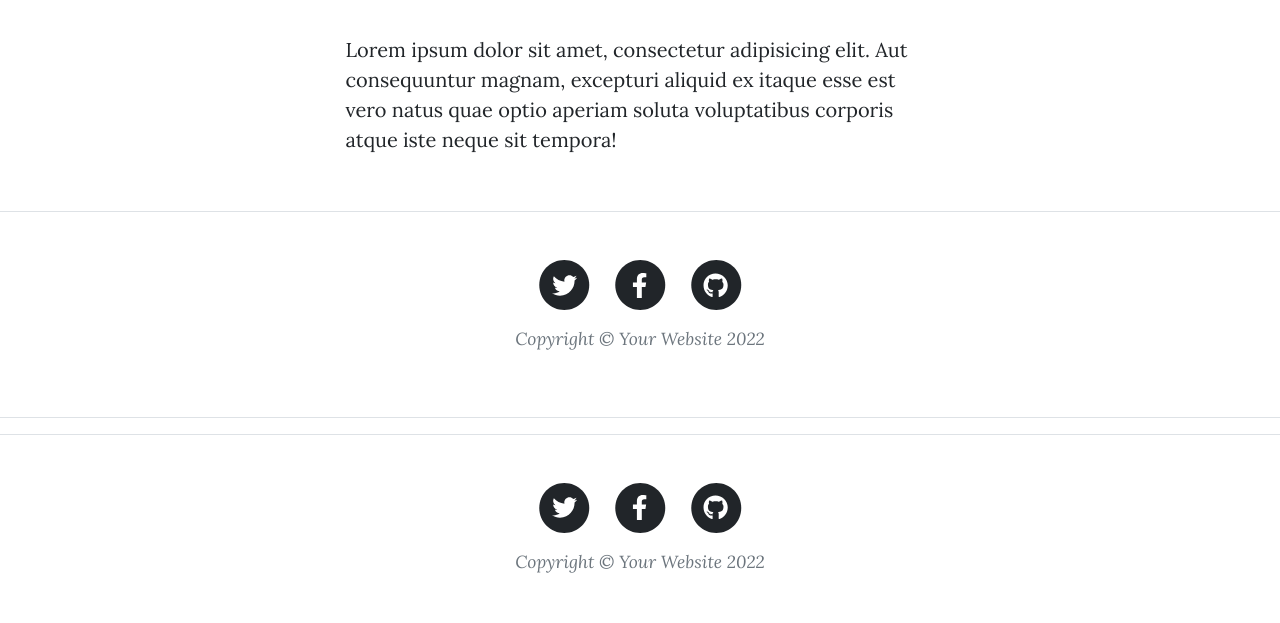
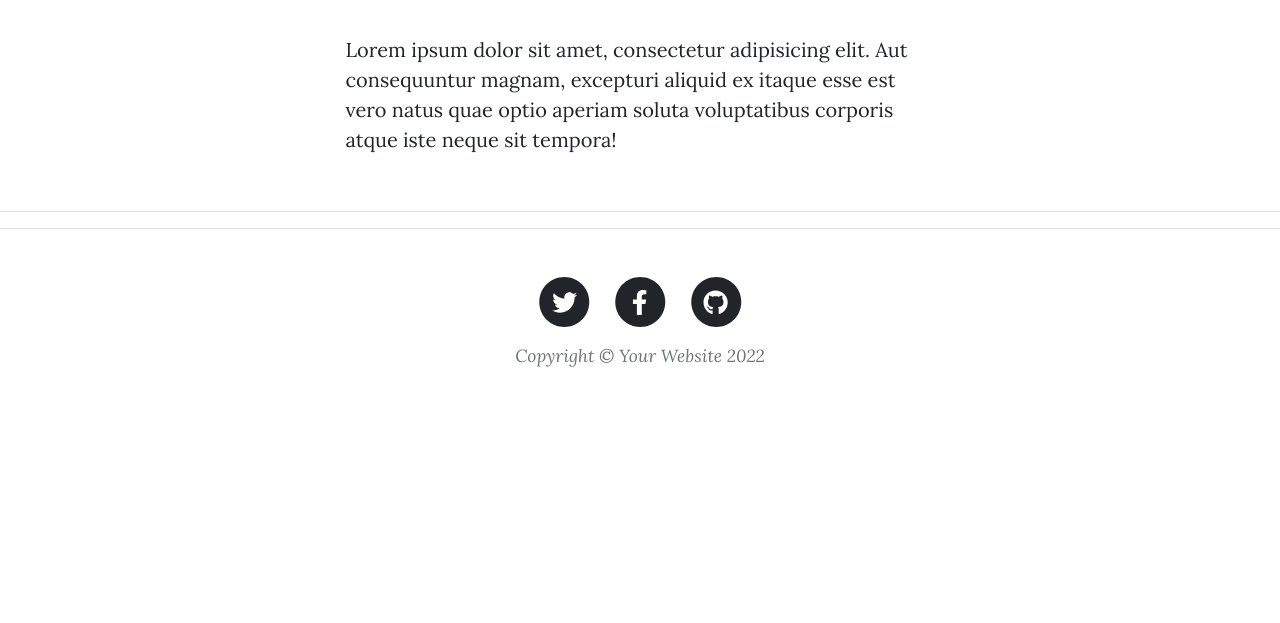
Before and after one commit to hashfx/techblog, a Flask app: page /about in a window 1280 px wide. Shown: the part 911-1534 px from the top of the page. After the commit the page ends 1278 px from the top, so only its background shows below. Run offline with Flask 2, Linux system fonts and the light colour scheme; some libraries are stand-ins or nearby versions.

Commit message:
frontend completed

```diff
--- a/main.py
+++ b/main.py
@@ -17,4 +17,9 @@ def contact():
     return render_template('contact.html')
 
 
+@app.route("/post")
+def post():
+    return render_template('post.html')
+
+
 app.run(debug=True)
--- a/templates/about.html
+++ b/templates/about.html
@@ -32,42 +32,7 @@
         </div>
     </div>
 </main>
-<!-- Footer-->
-<footer class="border-top">
-    <div class="container px-4 px-lg-5">
-        <div class="row gx-4 gx-lg-5 justify-content-center">
-            <div class="col-md-10 col-lg-8 col-xl-7">
-                <ul class="list-inline text-center">
-                    <li class="list-inline-item">
-                        <a href="#!">
-                                    <span class="fa-stack fa-lg">
-                                        <i class="fas fa-circle fa-stack-2x"></i>
-                                        <i class="fab fa-twitter fa-stack-1x fa-inverse"></i>
-                                    </span>
-                        </a>
-                    </li>
-                    <li class="list-inline-item">
-                        <a href="#!">
-                                    <span class="fa-stack fa-lg">
-                                        <i class="fas fa-circle fa-stack-2x"></i>
-                                        <i class="fab fa-facebook-f fa-stack-1x fa-inverse"></i>
-                                    </span>
-                        </a>
-                    </li>
-                    <li class="list-inline-item">
-                        <a href="#!">
-                                    <span class="fa-stack fa-lg">
-                                        <i class="fas fa-circle fa-stack-2x"></i>
-                                        <i class="fab fa-github fa-stack-1x fa-inverse"></i>
-                                    </span>
-                        </a>
-                    </li>
-                </ul>
-                <div class="small text-center text-muted fst-italic">Copyright &copy; Your Website 2022</div>
-            </div>
-        </div>
-    </div>
-</footer>
+
 <!-- Bootstrap core JS-->
 <script src="https://cdn.jsdelivr.net/npm/bootstrap@5.1.3/dist/js/bootstrap.bundle.min.js"></script>
 <!-- Core theme JS-->
--- a/templates/layout.html
+++ b/templates/layout.html
@@ -32,10 +32,10 @@
         </button>
         <div class="collapse navbar-collapse" id="navbarResponsive">
             <ul class="navbar-nav ms-auto py-4 py-lg-0">
-                <li class="nav-item"><a class="nav-link px-lg-3 py-3 py-lg-4" href="index.html">Home</a></li>
-                <li class="nav-item"><a class="nav-link px-lg-3 py-3 py-lg-4" href="about.html">About</a></li>
-                <li class="nav-item"><a class="nav-link px-lg-3 py-3 py-lg-4" href="post.html">Sample Post</a></li>
-                <li class="nav-item"><a class="nav-link px-lg-3 py-3 py-lg-4" href="contact.html">Contact</a></li>
+                <li class="nav-item"><a class="nav-link px-lg-3 py-3 py-lg-4" href="/">Home</a></li>
+                <li class="nav-item"><a class="nav-link px-lg-3 py-3 py-lg-4" href="/about">About</a></li>
+                <li class="nav-item"><a class="nav-link px-lg-3 py-3 py-lg-4" href="/post">Sample Post</a></li>
+                <li class="nav-item"><a class="nav-link px-lg-3 py-3 py-lg-4" href="/contact">Contact</a></li>
             </ul>
         </div>
     </div>
--- a/templates/post.html
+++ b/templates/post.html
@@ -55,5 +55,5 @@
         <script src="https://cdn.jsdelivr.net/npm/bootstrap@5.1.3/dist/js/bootstrap.bundle.min.js"></script>
         <!-- Core theme JS-->
         <script src="../static/js/scripts.js"></script>
-    </body>
-</html>
+
+{% endblock %}
```
Also changed, not shown: structure.txt (+4 -6 lines).
